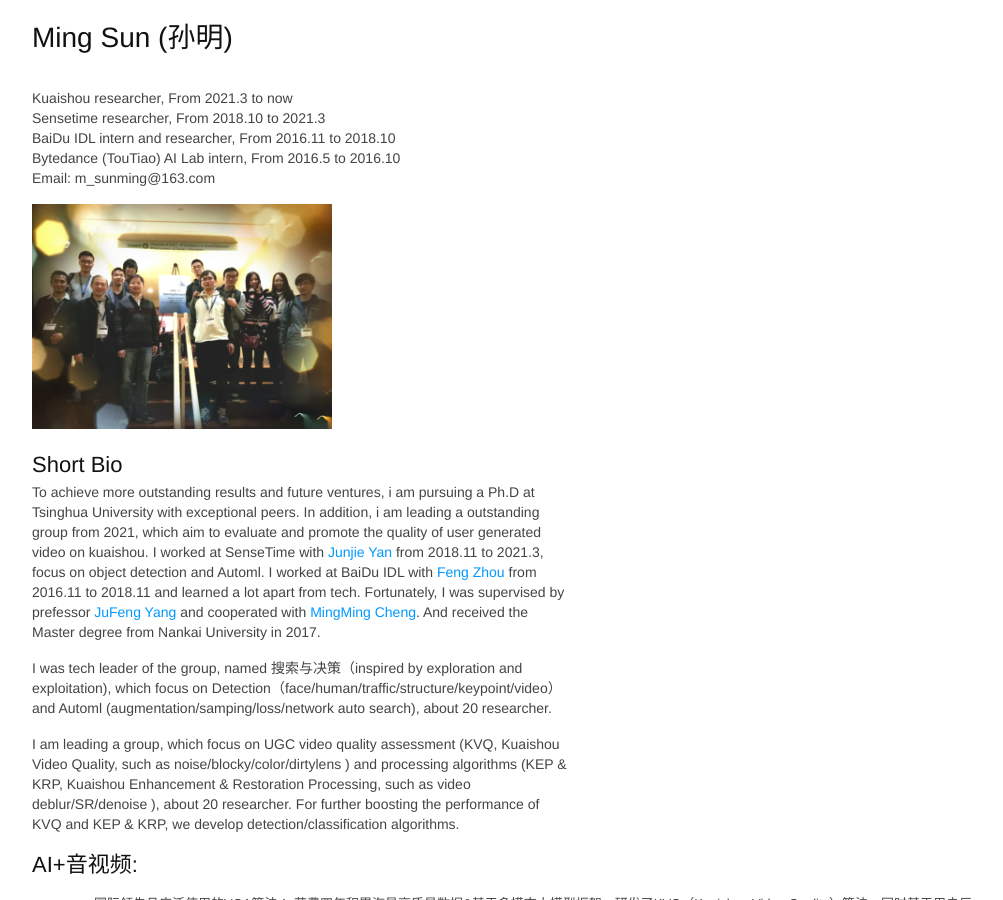
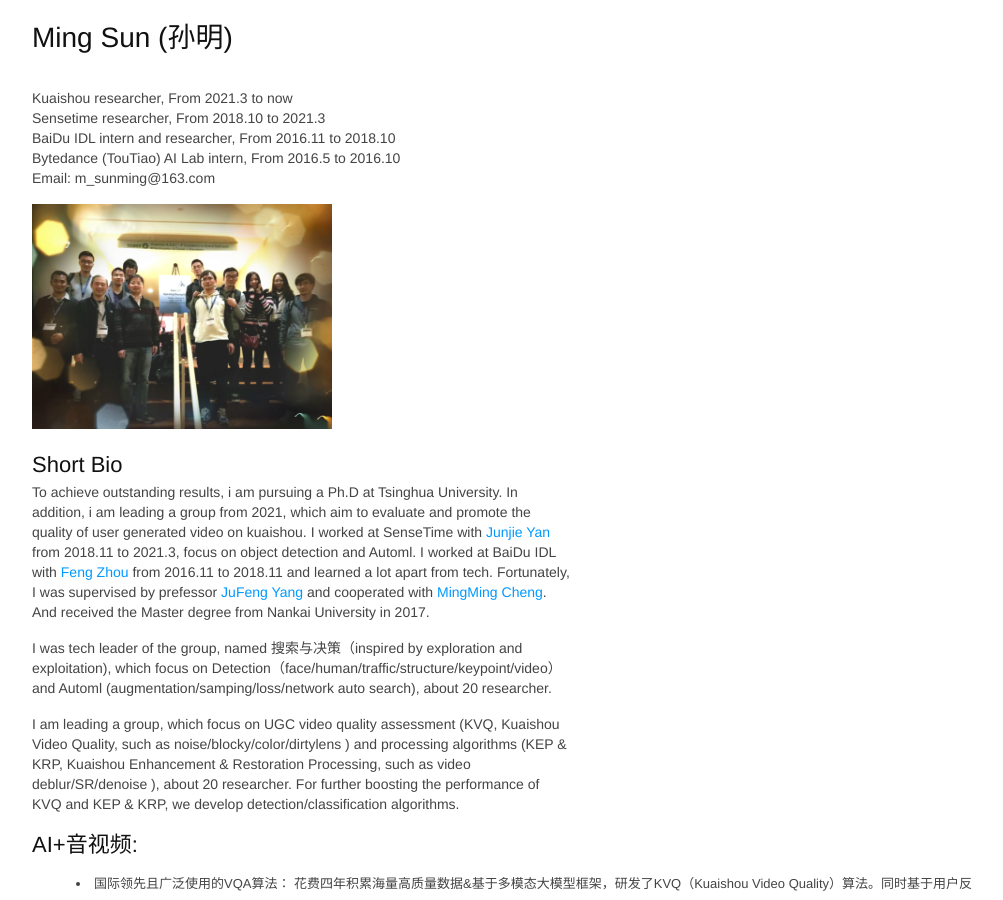
Before and after one commit to msunming/msunming.github.io, a Jekyll site: the page index.html, which Jekyll copies as it is, in a window 1280 px wide and 900 px high. Shown: the whole window, without its empty margins (128-1131 px from the left). Built offline with Jekyll 4.4.1, drawn with Linux system fonts in a browser that asks for light colours.

Commit message:
Update index.html

```diff
--- a/index.html
+++ b/index.html
@@ -450,8 +450,8 @@ pre .markdown .emphasis {
 		</p>
 		<p><img src='./Image/me.jpg', width='300'></p>
 		<h2>Short Bio</h2>
-        <p> To achieve more outstanding results and future ventures, i am pursuing a Ph.D at Tsinghua University with exceptional peers.
-	    In addition, i am leading a outstanding group from 2021,  which aim to evaluate and promote the quality of user generated video on kuaishou.
+        <p> To achieve outstanding results, i am pursuing a Ph.D at Tsinghua University.
+	    In addition, i am leading a group from 2021,  which aim to evaluate and promote the quality of user generated video on kuaishou.
 	    I worked at SenseTime with <a href="https://yan-junjie.github.io/">Junjie Yan </a> from 2018.11 to 2021.3, focus on object detection and Automl.
             I worked at BaiDu IDL with <a href="http://f-zhou.com/">Feng Zhou</a> from 2016.11 to 2018.11 and learned a lot apart from tech.
 			Fortunately, I was supervised by prefessor <a href="http://cv.nankai.edu.cn/">JuFeng Yang</a> and cooperated with <a href="http://mmcheng.net/zh/cmm/">MingMing Cheng</a>.
```
